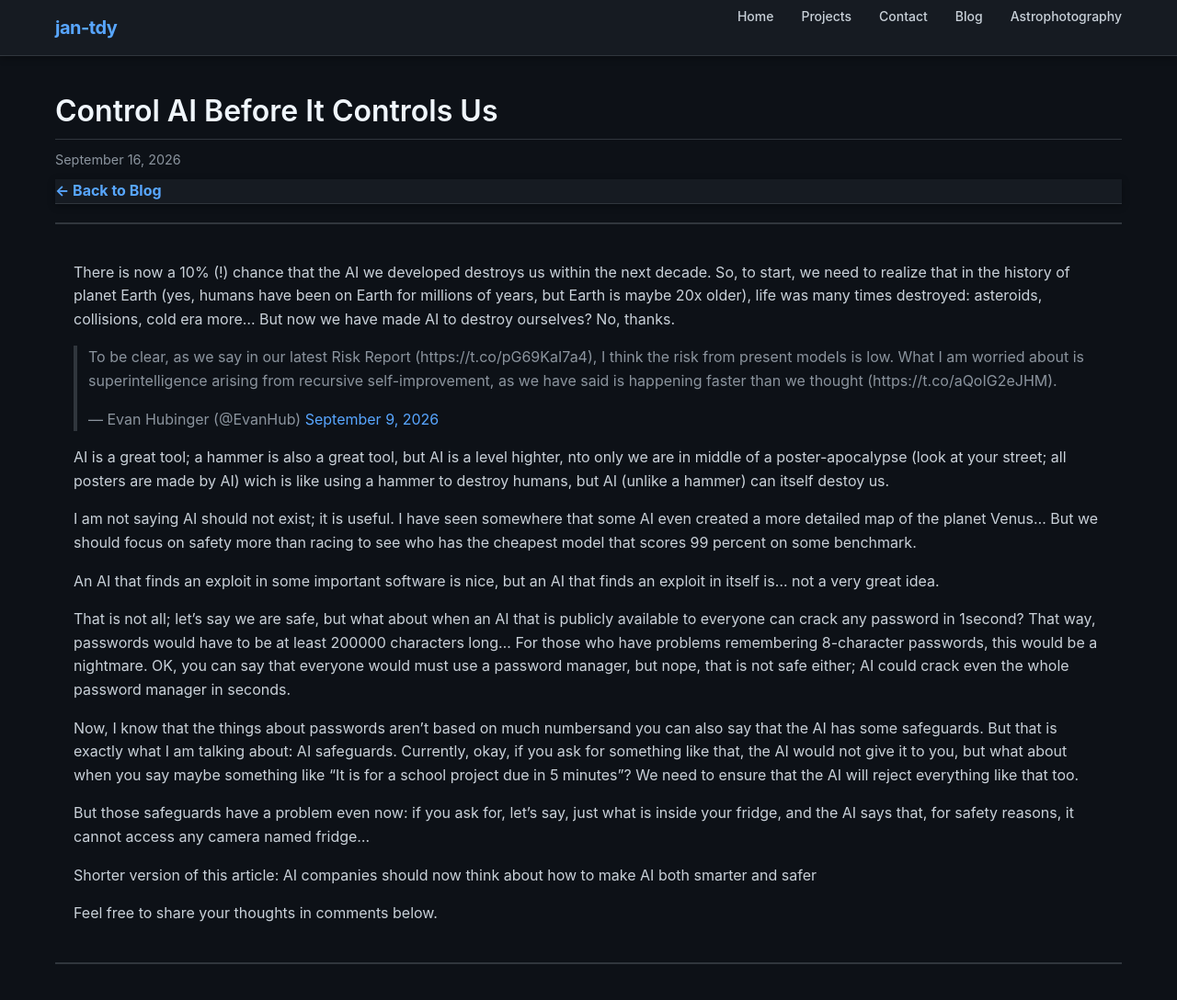
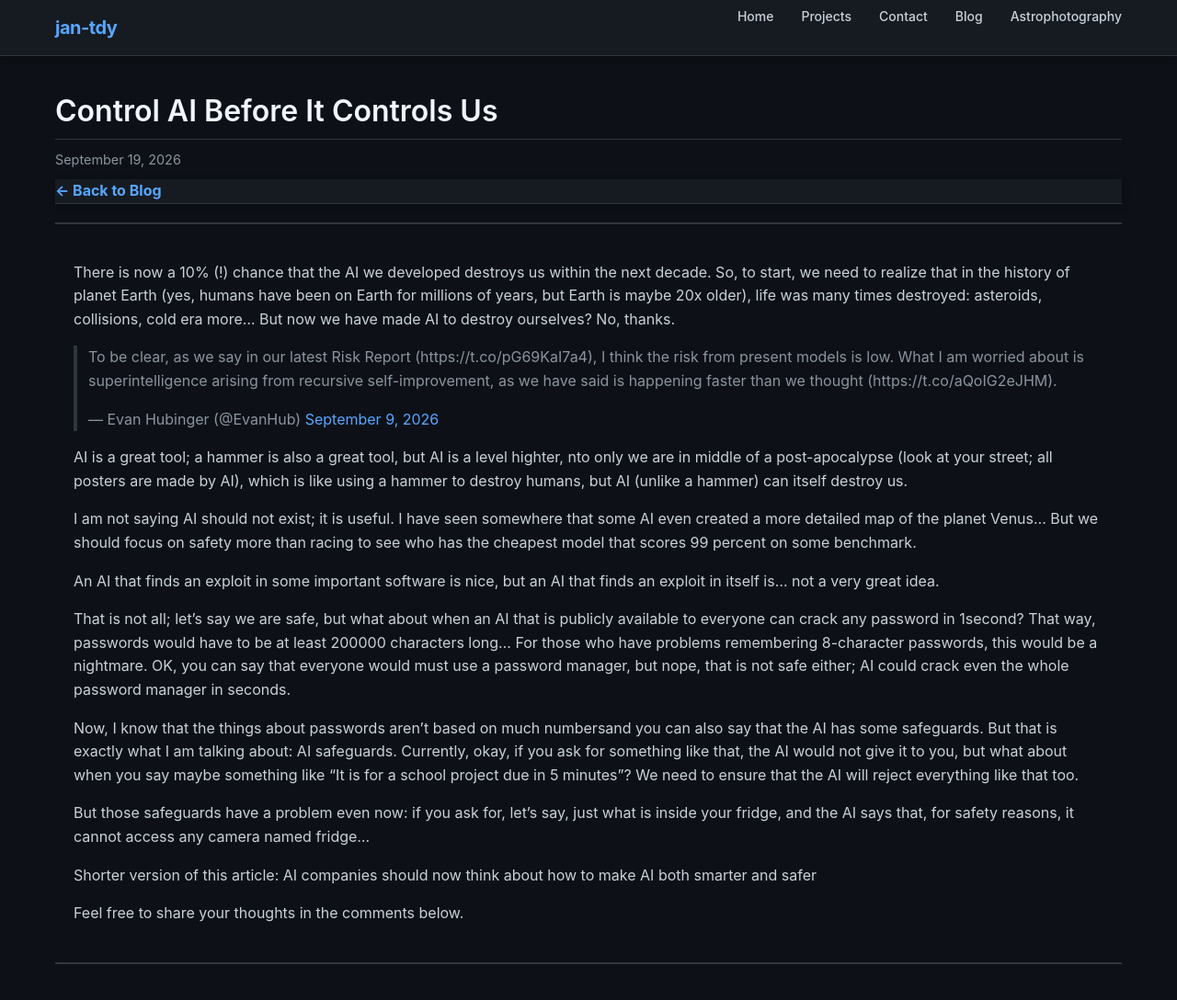
Before and after one commit to jan-tdy/jan-tdy, a Jekyll site: the page built from docs/_posts/2026-09-19-ai-needs-to-be-under-control.md, in a window 1280 px wide and 1119 px high. Shown: the top 1088 px of the window at 92% size. Built offline with Jekyll 4.4.1, drawn with Linux system fonts in a browser that asks for light colours; comment, search, counter and statistics services are not loaded.

Commit message:
Update post date and fix typos in AI article

```diff
--- a/docs/_posts/2026-09-16-ai-needs-to-be-under-control.md
+++ b/docs/_posts/2026-09-19-ai-needs-to-be-under-control.md
@@ -1,7 +1,7 @@
 ---
 layout: post
 title: "Control AI Before It Controls Us"
-date: 2026-09-16
+date: 2026-09-19
 state: DRAFT
 ---
 
@@ -12,7 +12,7 @@ So, to start, we need to realize that in the history of planet Earth (yes, human
 <script async src="https://platform.x.com/widgets.js" charset="utf-8"></script>
 
 
-AI is a great tool; a hammer is also a great tool, but AI is a level highter, nto only we are in middle of a poster-apocalypse (look at your street; all posters are made by AI) wich is like using a hammer to destroy humans, but AI (unlike a hammer) can itself destoy us.
+AI is a great tool; a hammer is also a great tool, but AI is a level highter, nto only we are in middle of a post-apocalypse (look at your street; all posters are made by AI), which is like using a hammer to destroy humans, but AI (unlike a hammer) can itself destroy us.
 
 I am not saying AI should not exist; it is useful. I have seen somewhere that some AI even created a more detailed map of the planet Venus...
 But we should focus on safety more than racing to see who has the cheapest model that scores 99 percent on some benchmark.
@@ -31,4 +31,4 @@ But those safeguards have a problem even now: if you ask for, let's say, just wh
 
 Shorter version of this article: AI companies should now think about how to make AI both smarter and safer
 
-Feel free to share your thoughts in comments below.
+Feel free to share your thoughts in the comments below.
```
